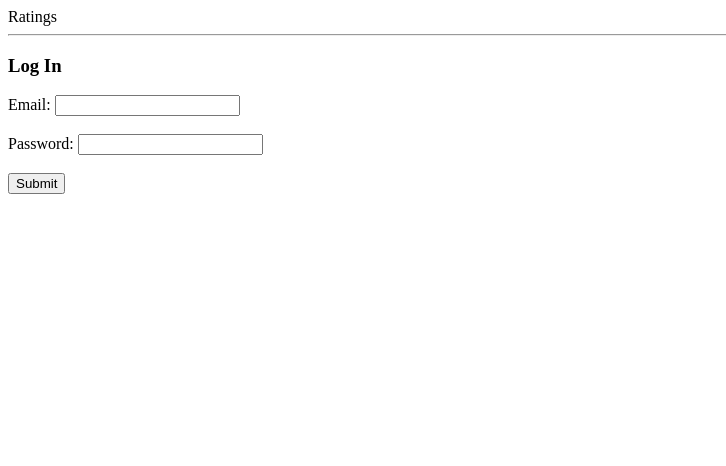
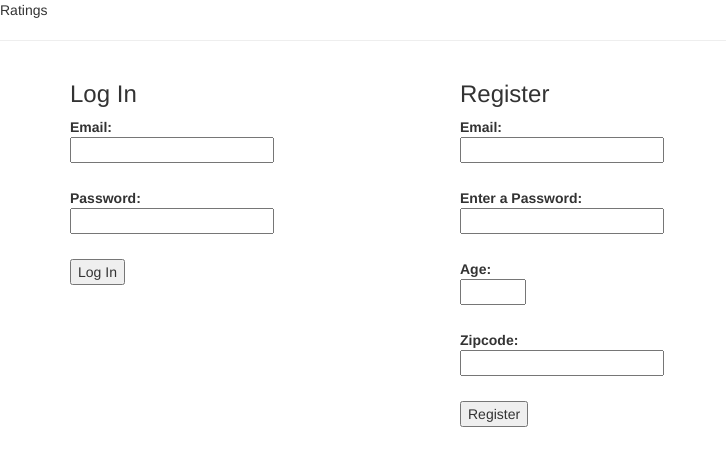
Before and after one commit to sarahfo/movie-ratings, a Flask app: page /log_in in a window 1280 px wide. Shown: the top 466 px of the page, without its empty margins (0-726 px from the left). Run offline with Flask 2, Linux system fonts and the light colour scheme; some libraries are stand-ins or nearby versions.

Commit message:
working on adding new users to database

```diff
--- a/model.py
+++ b/model.py
@@ -28,10 +28,11 @@ class User(db.Model):
 
         return "<User user_id=%s email=%s>" % (self.user_id, self.email)
 
+
 class Movie(db.Model):
     """Table of movies and movie info"""
 
-    __tablename__= "movies"
+    __tablename__ = "movies"
 
     movie_id = db.Column(db.Integer, autoincrement=True, primary_key=True)
     title = db.Column(db.String(64), nullable=True)
--- a/server.py
+++ b/server.py
@@ -24,6 +24,7 @@ def index():
 
     return render_template("homepage.html")
 
+
 @app.route('/users')
 def user_list():
     """Show list of users."""
@@ -32,34 +33,63 @@ def user_list():
 
     return render_template("user_list.html", users=users)
 
+
 @app.route('/log_in')
-def log_in():
-
+def show_login():
     return render_template("log_in.html")
 
-@app.route('/loginsuccessful', methods=["POST"])
-def return_home():
 
-    email = request.form.get("email")
-    password = request.form.get("password")
+@app.route('/loginsuccessful', methods=['POST'])
+def login():
     """getting the text from input form and assigning it variable names"""
+    email = request.form["email"]
+    password = request.form["password"]
 
-    q = User.query.filter_by(email=email, password=password).one()
     """querying the user table/class to see if the email/password input
-    matches with email/password in user table/class"""
-    user_id = q.user_id
+    # matches with email/password in user table/class"""
+
+    q = User.query.filter_by(email=email, password=password).all()
+    # an alternate way to do this which is much simpler is elim .all and use .one or .first
+    # if q:
+        # user_id = q.user_id  (q is now an object bc we used one/first)
+        # session['user_id'] = user_id
+        # flash("You've successfully logged in!")
+        # return render_template('homepage.html')
+    # else:
+    # #   flash("Invalid information.")
+    #     return render_template('log_in.html')
+    if q == []:
+        flash("Invalid information.")
+        return render_template('log_in.html')
+    else:
+        user_id = q[0].user_id
+        session['user_id'] = user_id
+        flash("You've successfully logged in!")
+        return render_template('homepage.html')
 
 
-    session['user_id'] = user_id
-    #returns the id associated with the object/row
+@app.route('/registrationsuccess', methods=['POST'])
+def register():
+    """taking registraion info and adding to our database"""
+    email = request.form["email"]
+    password = request.form["password"]
+    age = int(request.form["age"])
+    zipcode = request.form["zipcode"]
 
-   #later, we might add if statement for error in login/authentication data.
+    q = User.query.filter_by(email=email).all()
 
-    flash('You have successfully logged in')
+    if q:
+        flash("This email already had an account.")
+        return render_template('log_in.html')
+    else:
+        add_user = User(email=email, password=password, age=age,
+                        zipcode=zipcode)
+        db.session.add(add_user)
+        db.session.commit()
+        flash("Welcome to the Realm of the Judgemental Eye!")
+        return render_template('homepage.html')
 
-    return redirect("/homepage")
-
-
+# TO COME:  LOG OUT THING!  Flash message: Logged Out.  Probably need a button.
 
 if __name__ == "__main__":
     # We have to set debug=True here, since it has to be True at the point
--- a/templates/base.html
+++ b/templates/base.html
@@ -2,12 +2,12 @@
 <html>
 <head>
   <title>Ratings</title>
+  <link href="https://maxcdn.bootstrapcdn.com/bootstrap/3.3.4/css/bootstrap.min.css" rel="stylesheet">
 </head>
 
     <body>
         Ratings
         <hr>
-
         <ul>
             {% for message in get_flashed_messages() %}
                 <li> {{ message }} </li>
--- a/templates/homepage.html
+++ b/templates/homepage.html
@@ -9,8 +9,7 @@
 <h2>Users</h2>
 <p><a href="/users">View all users</a></p>
 
-<p><a href="/log_in">Account Log In</a></p>
-
+<p><a href="/log_in">Sign In or Register</a></p>
 
 
 
--- a/templates/log_in.html
+++ b/templates/log_in.html
@@ -1,19 +1,56 @@
 {% extends 'base.html' %}
 {% block content %}
-
+<div class="container">
+    <div class="row">
+        <div class="col-xs-12 col-md-4">
             <h3>Log In</h3>
-<form action="/homepage" method="POST">
+            <form id ="login" method="POST" action="/loginsuccessful">
                 <label>Email:
+                    <br>
                     <input type="text" name="email">
                 </label>
             <br>
             <br>
                 <label>Password:
+                    <br>
+                    <input type="password" name="password">
+                </label>
+            <br>
+            <br>
+                <input type="submit" value="Log In">
+            </form>
+        </div>
+        <div class="col-xs-12 col-md-8">
+            <h3>Register</h3>
+            <form id="reg" method="POST" action="/registrationsuccess">
+                <label>Email:
+                    <br>
+                    <input type="text" name="email">
+                </label>
+            <br>
+            <br>
+                <label>Enter a Password:
+                    <br>
                     <input type="text" name="password">
                 </label>
             <br>
             <br>
-    <input type="submit">
+                <label>Age:
+                    <br>
+                    <input type="number" name="age" min="12" max="100">
+                </label>
+            <br>
+            <br>
+                <label>Zipcode:
+                    <br>
+                    <input type="text" name="zipcode" maxlength="5">
+                </label>
+            <br>
+            <br>
+                    <input type="submit" value="Register">
             </form>
+        </div>
+    </div>
+</div>
 
 {% endblock %}
```
Also changed, not shown: seed.py (+8 -6 lines). Lines whose indentation alone changed are shown as unchanged.
